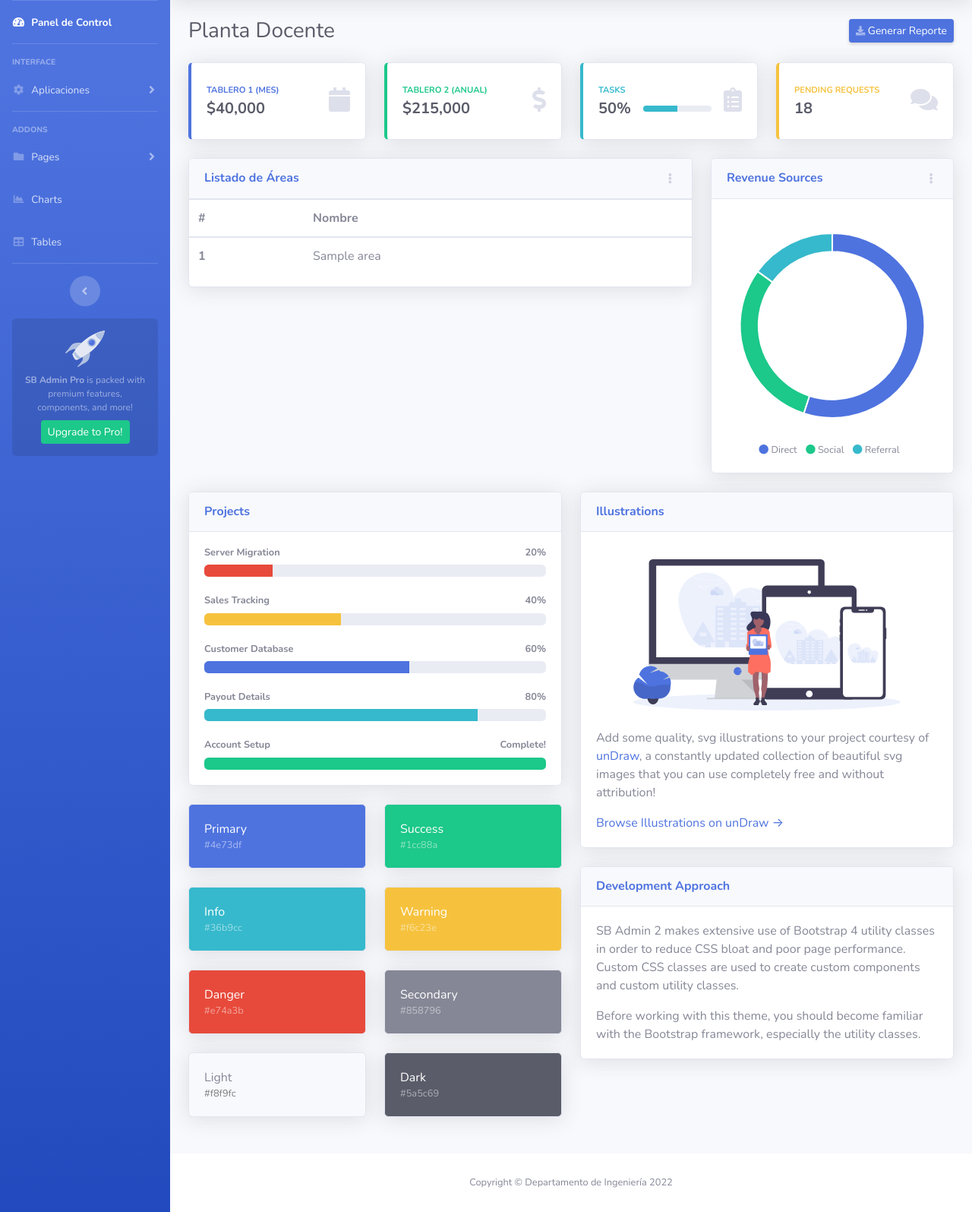
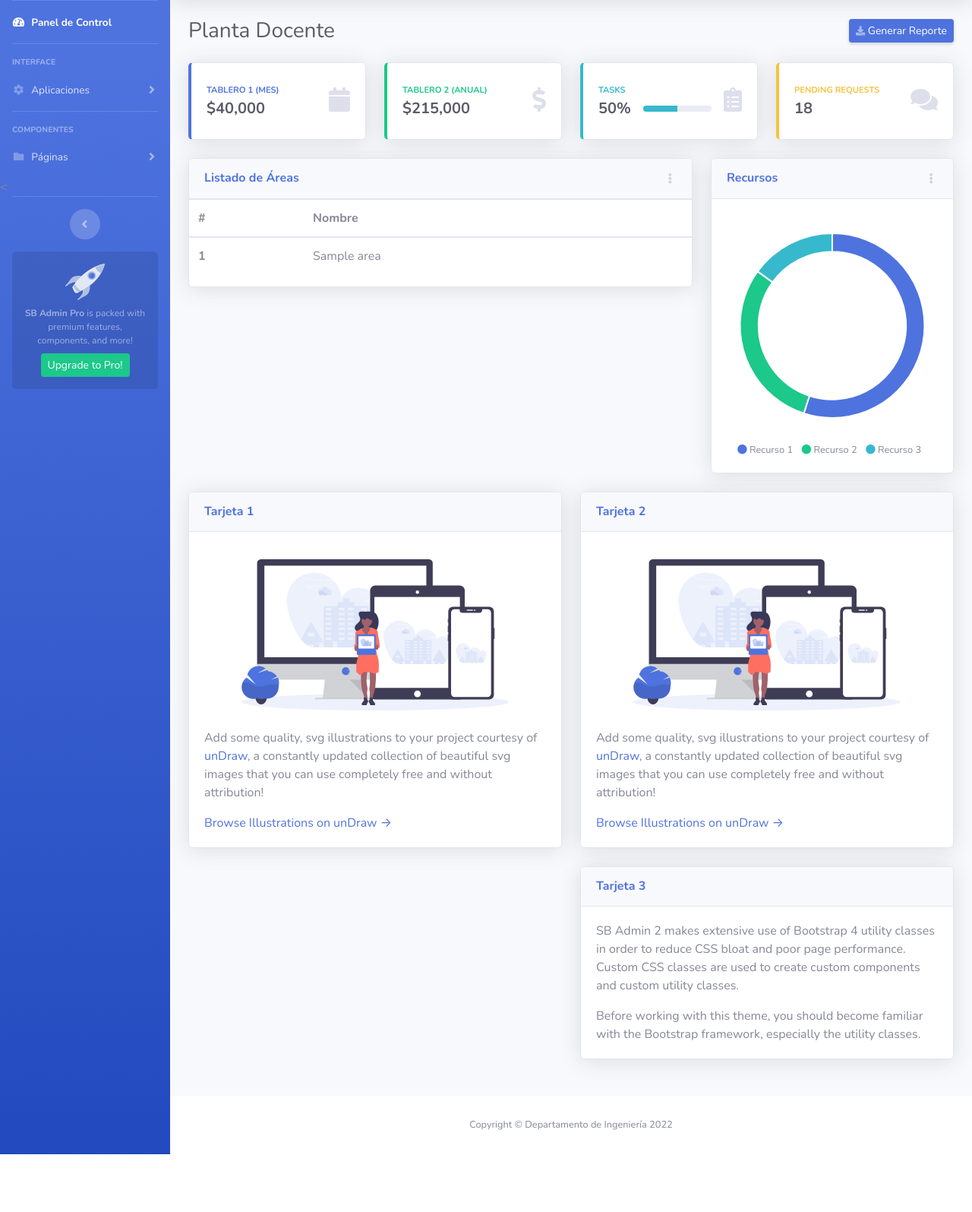
Before and after one commit to gagtti/intradi, a Django app: page /planta_docente/ in a window 1280 px wide. Shown: the part 70-1665 px from the top of the page at 76% size. After the commit the page ends 1589 px from the top, so only its background shows below. Run offline with Django 4.2, Linux system fonts and the light colour scheme; tables that the repository leaves empty hold one stand-in row (values such as "Sample post"); parts of the project's set-up code (start-up, migrations or seed data) failed here and were passed over; some libraries are stand-ins or nearby versions.

Commit message:
Commit funcionando antes de probar Gunicorn

```diff
--- a/app/core/templates/core/base.html
+++ b/app/core/templates/core/base.html
@@ -101,7 +101,7 @@
 
             <!-- Heading -->
             <div class="sidebar-heading">
-                Addons
+                Componentes
             </div>
 
             <!-- Nav Item - Pages Collapse Menu -->
@@ -109,7 +109,7 @@
                 <a class="nav-link collapsed" href="#" data-toggle="collapse" data-target="#collapsePages"
                     aria-expanded="true" aria-controls="collapsePages">
                     <i class="fas fa-fw fa-folder"></i>
-                    <span>Pages</span>
+                    <span>Páginas</span>
                 </a>
                 <div id="collapsePages" class="collapse" aria-labelledby="headingPages" data-parent="#accordionSidebar">
                     <div class="bg-white py-2 collapse-inner rounded">
@@ -126,18 +126,18 @@
             </li>
 
             <!-- Nav Item - Charts -->
-            <li class="nav-item">
+            <<!-- li class="nav-item">
                 <a class="nav-link" href="charts.html">
                     <i class="fas fa-fw fa-chart-area"></i>
-                    <span>Charts</span></a>
-            </li>
+                    <span>Gráficos</span></a>
+            </li> -->
 
             <!-- Nav Item - Tables -->
-            <li class="nav-item">
+            <!-- <li class="nav-item">
                 <a class="nav-link" href="tables.html">
                     <i class="fas fa-fw fa-table"></i>
                     <span>Tables</span></a>
-            </li>
+            </li> -->
 
             <!-- Divider -->
             <hr class="sidebar-divider d-none d-md-block">
--- a/app/planta_docente/templates/planta_docente/home.html
+++ b/app/planta_docente/templates/planta_docente/home.html
@@ -160,7 +160,7 @@
                                 <!-- Card Header - Dropdown -->
                                 <div
                                     class="card-header py-3 d-flex flex-row align-items-center justify-content-between">
-                                    <h6 class="m-0 font-weight-bold text-primary">Revenue Sources</h6>
+                                    <h6 class="m-0 font-weight-bold text-primary">Recursos</h6>
                                     <div class="dropdown no-arrow">
                                         <a class="dropdown-toggle" href="#" role="button" id="dropdownMenuLink"
                                             data-toggle="dropdown" aria-haspopup="true" aria-expanded="false">
@@ -183,13 +183,13 @@
                                     </div>
                                     <div class="mt-4 text-center small">
                                         <span class="mr-2">
-                                            <i class="fas fa-circle text-primary"></i> Direct
+                                            <i class="fas fa-circle text-primary"></i> Recurso 1
                                         </span>
                                         <span class="mr-2">
-                                            <i class="fas fa-circle text-success"></i> Social
+                                            <i class="fas fa-circle text-success"></i> Recurso 2
                                         </span>
                                         <span class="mr-2">
-                                            <i class="fas fa-circle text-info"></i> Referral
+                                            <i class="fas fa-circle text-info"></i> Recurso 3
                                         </span>
                                     </div>
                                 </div>
@@ -206,9 +206,22 @@
                             <!-- Project Card Example -->
                             <div class="card shadow mb-4">
                                 <div class="card-header py-3">
-                                    <h6 class="m-0 font-weight-bold text-primary">Projects</h6>
+                                    <h6 class="m-0 font-weight-bold text-primary">Tarjeta 1</h6>
                                 </div>
                                 <div class="card-body">
+                                    <div class="text-center">
+                                        <img class="img-fluid px-3 px-sm-4 mt-3 mb-4" style="width: 25rem;"
+                                            src="img/undraw_posting_photo.svg" alt="...">
+                                    </div>
+                                    <p>Add some quality, svg illustrations to your project courtesy of <a
+                                            target="_blank" rel="nofollow" href="https://undraw.co/">unDraw</a>, a
+                                        constantly updated collection of beautiful svg images that you can use
+                                        completely free and without attribution!</p>
+                                    <a target="_blank" rel="nofollow" href="https://undraw.co/">Browse Illustrations on
+                                        unDraw &rarr;</a>
+                                </div>
+
+                                <!-- <div class="card-body">
                                     <h4 class="small font-weight-bold">Server Migration <span
                                             class="float-right">20%</span></h4>
                                     <div class="progress mb-4">
@@ -239,11 +252,11 @@
                                         <div class="progress-bar bg-success" role="progressbar" style="width: 100%"
                                             aria-valuenow="100" aria-valuemin="0" aria-valuemax="100"></div>
                                     </div>
-                                </div>
+                                </div> -->
                             </div>
 
                             <!-- Color System -->
-                            <div class="row">
+                            <!-- <div class="row">
                                 <div class="col-lg-6 mb-4">
                                     <div class="card bg-primary text-white shadow">
                                         <div class="card-body">
@@ -308,16 +321,16 @@
                                         </div>
                                     </div>
                                 </div>
-                            </div>
+                            </div> -->
 
                         </div>
 
                         <div class="col-lg-6 mb-4">
 
-                            <!-- Illustrations -->
+                            <!-- Tarjeta 1 -->
                             <div class="card shadow mb-4">
                                 <div class="card-header py-3">
-                                    <h6 class="m-0 font-weight-bold text-primary">Illustrations</h6>
+                                    <h6 class="m-0 font-weight-bold text-primary">Tarjeta 2</h6>
                                 </div>
                                 <div class="card-body">
                                     <div class="text-center">
@@ -336,7 +349,7 @@
                             <!-- Approach -->
                             <div class="card shadow mb-4">
                                 <div class="card-header py-3">
-                                    <h6 class="m-0 font-weight-bold text-primary">Development Approach</h6>
+                                    <h6 class="m-0 font-weight-bold text-primary">Tarjeta 3</h6>
                                 </div>
                                 <div class="card-body">
                                     <p>SB Admin 2 makes extensive use of Bootstrap 4 utility classes in order to reduce
```
